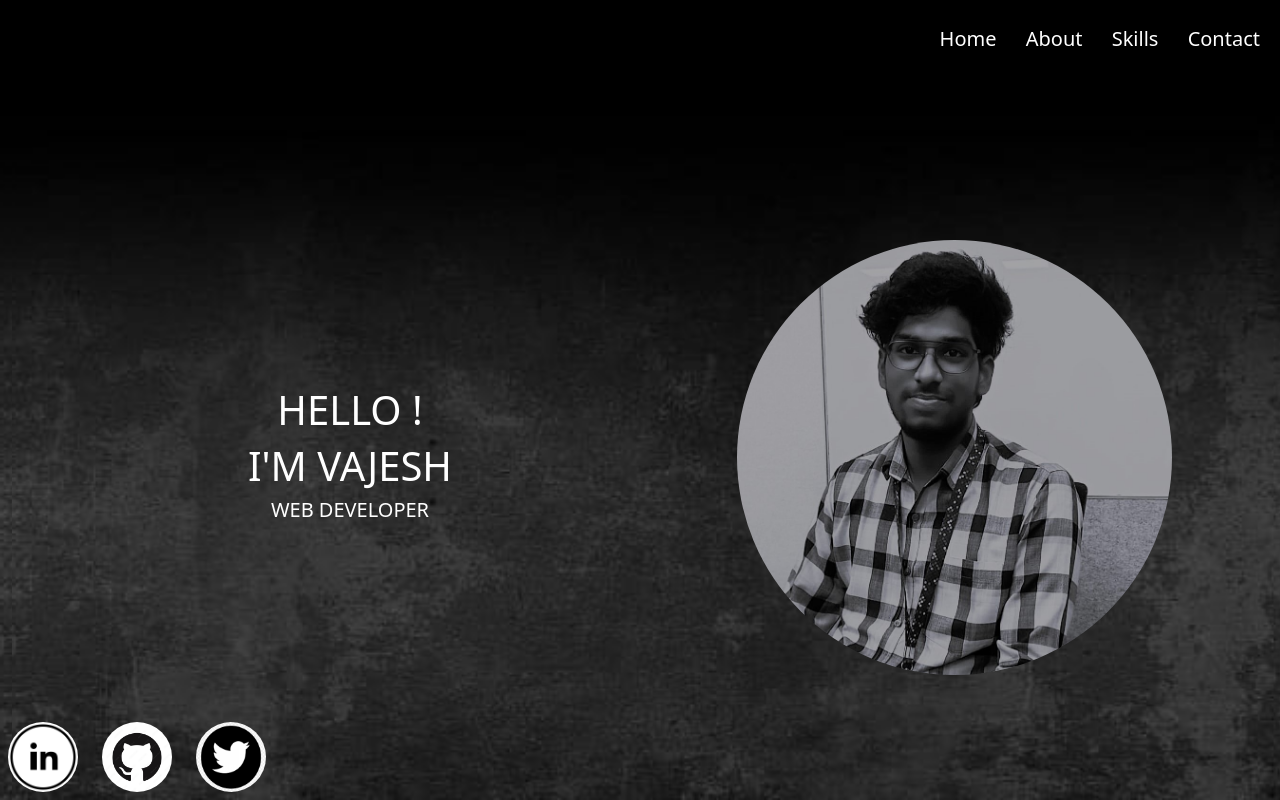
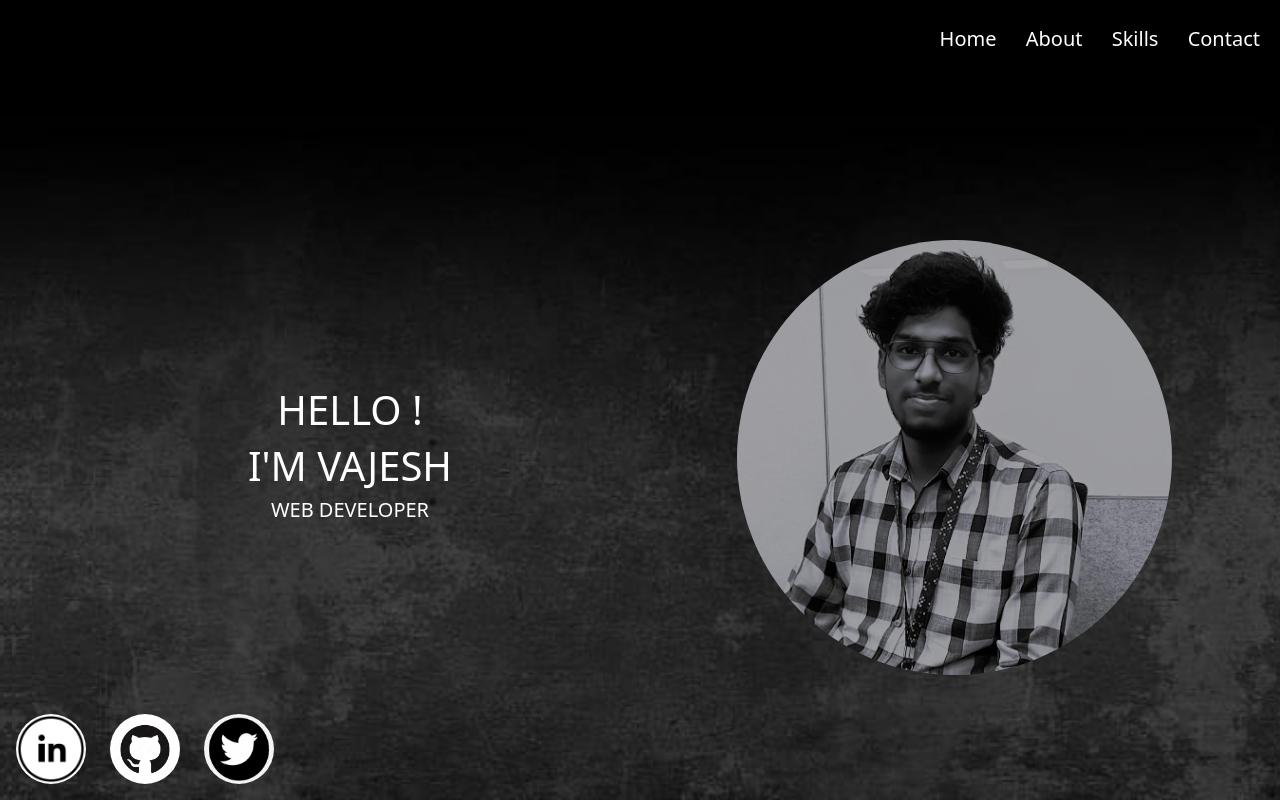
Before and after one commit to vajesh-005/vajesh-005.github.io, a plain HTML site: page index.html in a window 1280 px wide. Shown: the top 800 px of the page. Drawn offline with nearby package versions, Linux system fonts and the light colour scheme.

Commit message:
Small change commit

```diff
--- a/index.html
+++ b/index.html
@@ -40,7 +40,7 @@
                 </div>
             </div>
         </div>
-        <footer class="col-12 col-md-12 d-flex justify-content-center justify-content-md-start p-2 mt-md-5 fixed-bottom">
+        <footer class="col-12 col-md-12 d-flex justify-content-center justify-content-md-start p-md-3 p-1 mt-md-5 fixed-bottom">
             <a href="https://www.linkedin.com/in/vajesh-babu-0851a832b/"> <img src="./assets/linked in1.jpg"
                     class="footer rounded-circle img-fluid me-4 " alt=""></a>
             <a href="https://github.com/vajesh-005"><img src="./assets/github1.jpg"
```
